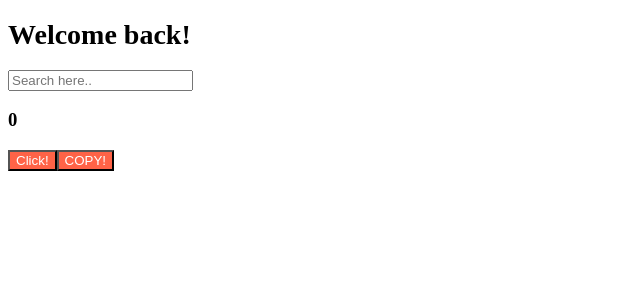
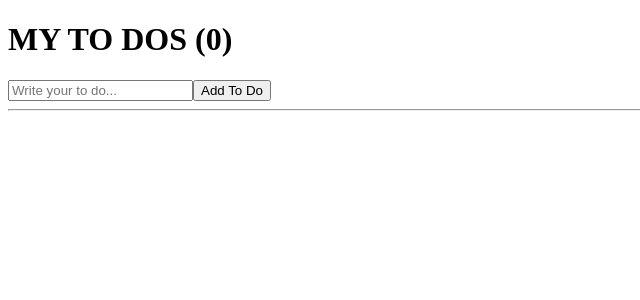
Before and after one commit to kwonsean/Nomad_React, a React (Create React App) app in the folder react-for-beginners/: page / in a window 1280 px wide. Shown: the top 300 px of the page, without its empty margins (0-640 px from the left). Built offline with nearby package versions, Linux system fonts and the light colour scheme.

Commit message:
feat: Todo 완료

```diff
--- /dev/null
+++ b/react-for-beginners/src/Todo.js
@@ -0,0 +1,35 @@
+import { useState } from 'react'
+
+function Todo() {
+  const [toDo, setToDo] = useState('')
+  const [toDos, setToDos] = useState([])
+  const handleOnChange = (event) => setToDo(event.target.value)
+  const handleOnSubmit = (event) => {
+    event.preventDefault()
+    if (toDo === '') return
+    setToDos((currentArray) => [...currentArray, toDo])
+    setToDo('')
+  }
+  return (
+    <div>
+      <h1>MY TO DOS ({toDos.length})</h1>
+      <form onSubmit={handleOnSubmit}>
+        <input
+          onChange={handleOnChange}
+          value={toDo}
+          type='text'
+          placeholder='Write your to do...'
+        />
+        <button>Add To Do</button>
+      </form>
+      <hr />
+      <ul>
+        {toDos.map((item, index) => (
+          <li key={index}>{item}</li>
+        ))}
+      </ul>
+    </div>
+  )
+}
+
+export default Todo
--- a/react-for-beginners/src/index.js
+++ b/react-for-beginners/src/index.js
@@ -1,10 +1,12 @@
 import React from 'react'
 import ReactDOM from 'react-dom'
 import App from './App'
+import Todo from './Todo'
 
 ReactDOM.render(
   <React.StrictMode>
-    <App />
+    {/* <App /> */}
+    <Todo />
   </React.StrictMode>,
   document.getElementById('root')
 )
```
